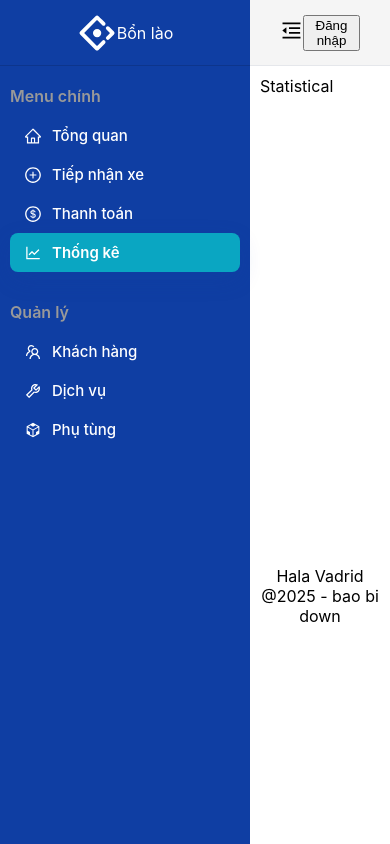
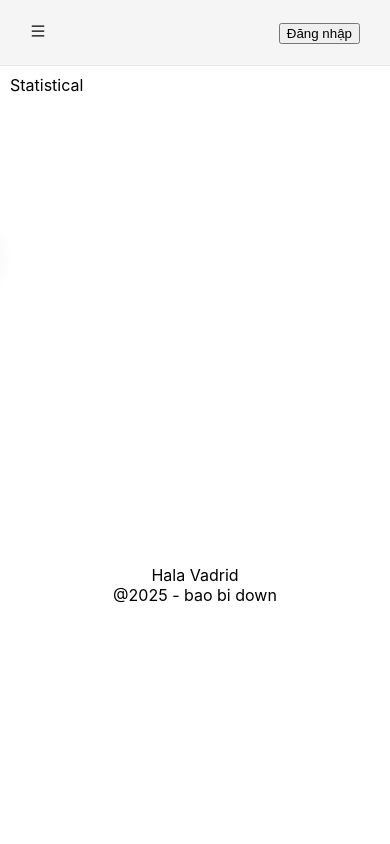
Before and after one commit to nguyenkhacbao206/garage_frontend, a React (Create React App) app: page /statistical in a window 390 px wide. Built offline with nearby package versions, Linux system fonts and the light colour scheme.

Commit message:
update sider mobile

```diff
--- a/src/App.tsx
+++ b/src/App.tsx
@@ -4,10 +4,15 @@ import HeaderManage from "./layouts/header";
 import SiderManage from "./layouts/sider";
 import { ColorStyle } from "./styles/colors";
 import AllRoutes from "./Router";
-import { useState } from "react";
+import { useEffect, useState } from "react";
+import { useBreakpoint } from "./hooks/useBreakpoint";
 
 function App() {
-  const [isSider, setIsSider] = useState<boolean>(true)
+  const widthWindow = window.innerWidth;
+  const [isSider, setIsSider] = useState<boolean>(widthWindow <= 576 ? false : true)
+  const screen = useBreakpoint()
+  const isMobile = screen.sm
+
   return (
     <div
       style={{
@@ -16,12 +21,15 @@ function App() {
         backgroundColor: ColorStyle.BgBase
       }}
     >
-      <div><SiderManage isSider={isSider} /></div>
+      <div><SiderManage setIsSider={setIsSider} isSider={isSider} /></div>
       <div style={{ width: "100%" }}>
         <HeaderManage setIsSider={setIsSider} isSider={isSider} />
         <div style={{
           minHeight: "470px",
-          padding: "10px"
+          padding: "10px",
+          marginTop: "65px",
+          marginLeft: !isMobile ? "0px" : isSider ? "250px" : "80px",
+          transition: "margin-left 0.3s ease",
         }}>
           <Outlet />
         </div>
--- a/src/components/BaseTable/index.tsx
+++ b/src/components/BaseTable/index.tsx
@@ -1,6 +1,6 @@
 import { useState } from "react"
 import "./table.scss"
-import { AiOutlineLeft, AiOutlineRight } from "react-icons/ai"
+import { AiOutlineFrown, AiOutlineLeft, AiOutlineRight } from "react-icons/ai"
 import { ColorStyle } from "../../styles/colors"
 import Button from "../Button"
 
@@ -47,7 +47,17 @@ const TableBase = <T,>({
 
   return (
     <div className="table-container">
-      <table>
+      <div
+        style={{
+          width: "100%",
+          overflowX: "auto",
+        }}
+      >
+        <table
+          style={{
+            width: "100%",
+          }}
+        >
           <thead>
             <tr>
               {columns?.map((item) => (
@@ -58,7 +68,7 @@ const TableBase = <T,>({
             </tr>
           </thead>
           <tbody>
-          {dataTable?.map((record, index) => {
+            {dataSource ? dataTable?.map((record, index) => {
               const key = getRowKey(record, index);
               return (
                 <tr key={key}>
@@ -72,9 +82,34 @@ const TableBase = <T,>({
                   })}
                 </tr>
               )
-          })}
+            }) :
+              <tr style={{ background: "#fafafa" }}>
+                <td
+                  colSpan={columns?.length}
+                  style={{
+                    padding: "32px 0",
+                    color: "#888",
+                    borderBottom: "1px solid #eee",
+                  }}
+                >
+                  <div
+                    style={{
+                      display: "flex",
+                      alignItems: "center",
+                      flexDirection: "column",
+                      gap: "8px",
+                      fontSize: "15px",
+                    }}
+                  >
+                    <div><AiOutlineFrown size={30} /></div>
+                    <span>Không có dữ liệu</span>
+                  </div>
+                </td>
+              </tr>
+            }
           </tbody>
         </table>
+      </div>
       <div style={{
         display: "flex",
         justifyContent: "end",
--- a/src/components/BaseTable/table.scss
+++ b/src/components/BaseTable/table.scss
@@ -5,22 +5,21 @@
 
   table {
     width: 100%;
-    border-collapse: separate;
+    border-collapse: collapse;
     border-spacing: 0;
     background: #fff;
-    border: 1px solid #f0f0f0;
+    border: 1px solid #d9d9d9;
     border-radius: 8px;
     font-size: 14px;
     color: rgba(0, 0, 0, 0.85);
 
     thead {
       background: #fafafa;
-
       th {
         padding: 12px 16px;
         text-align: left;
         font-weight: 600;
-        border-bottom: 1px solid #f0f0f0;
+        border: 1px solid #d9d9d9;
         color: rgba(0, 0, 0, 0.88);
 
         &:first-child {
@@ -43,7 +42,7 @@
 
         td {
           padding: 12px 16px;
-          border-bottom: 1px solid #f0f0f0;
+          border: 1px solid #d9d9d9;
           vertical-align: middle;
         }
 
@@ -54,6 +53,7 @@
     }
   }
 
+
   // Optional: hiệu ứng đổ bóng nhẹ
   box-shadow: 0 2px 8px rgba(0, 0, 0, 0.05);
 }
--- /dev/null
+++ b/src/hooks/useBreakpoint.tsx
@@ -0,0 +1,43 @@
+import { useState, useEffect } from 'react';
+
+const breakpoints = {
+  xs: 0,
+  sm: 576,
+  md: 768,
+  lg: 992,
+  xl: 1200,
+  xxl: 1600,
+} as const;
+
+type Breakpoint = keyof typeof breakpoints;
+
+export const useBreakpoint = () => {
+  const [screens, setScreens] = useState<Record<Breakpoint, boolean>>({
+    xs: false,
+    sm: false,
+    md: false,
+    lg: false,
+    xl: false,
+    xxl: false,
+  });
+
+  const updateScreens = () => {
+    const width = window.innerWidth;
+    setScreens({
+      xs: width >= breakpoints.xs,
+      sm: width >= breakpoints.sm,
+      md: width >= breakpoints.md,
+      lg: width >= breakpoints.lg,
+      xl: width >= breakpoints.xl,
+      xxl: width >= breakpoints.xxl,
+    });
+  };
+
+  useEffect(() => {
+    updateScreens();
+    window.addEventListener('resize', updateScreens);
+    return () => window.removeEventListener('resize', updateScreens);
+  }, []);
+
+  return screens;
+};
--- a/src/layouts/header.tsx
+++ b/src/layouts/header.tsx
@@ -1,6 +1,7 @@
 import { useState } from "react";
 import { ColorStyle } from "../styles/colors"
-import { AiOutlineMenuFold, AiOutlineMenuUnfold } from "react-icons/ai";
+import { AiOutlineMenu, AiOutlineMenuFold, AiOutlineMenuUnfold } from "react-icons/ai";
+import { useBreakpoint } from "../hooks/useBreakpoint";
 
 const HeaderManage = (
   {
@@ -12,16 +13,21 @@ const HeaderManage = (
       isSider?: boolean
     }) => {
 
+  const screen = useBreakpoint()
+  const isMobile = screen.sm
+
   return (
     <div
       style={{
         display: "block",
         backgroundColor: ColorStyle.BgLayout,
-        position: "sticky",
+        position: "fixed",
         top: "0",
         right: "0",
         width: "100%",
-        borderBottom: `1px solid ${ColorStyle.Border}`
+        borderBottom: `1px solid ${ColorStyle.Border}`,
+        zIndex: 10000,
+        transition: "all 0.3s ease",
       }}
     >
       <div
@@ -30,13 +36,15 @@ const HeaderManage = (
           justifyContent: "space-between",
           alignItems: "center",
           height: "65px",
-          padding: "0 30px"
+          padding: "0 30px",
+          marginLeft: !isMobile ? "0" : isSider ? "250px" : "80px",
+          transition: "margin-left 0.3s ease",
         }}
       >
         <div
           onClick={() => setIsSider?.(!isSider)}
         >
-          {isSider ? <AiOutlineMenuFold size={23} /> : <AiOutlineMenuUnfold size={23} />}
+          {!isMobile ? <AiOutlineMenu /> : isSider ? <AiOutlineMenuFold size={23} /> : <AiOutlineMenuUnfold size={23} />}
         </div>
         <div>
           <button>Đăng nhập</button>
--- a/src/layouts/sider.tsx
+++ b/src/layouts/sider.tsx
@@ -12,8 +12,9 @@ import {
   AiOutlineCodeSandbox,
 } from "react-icons/ai";
 import { useState } from "react";
+import { useBreakpoint } from "../hooks/useBreakpoint";
 
-const SiderManage = ({ isSider }: { isSider: boolean }) => {
+const SiderManage = ({ isSider, setIsSider }: { isSider: boolean, setIsSider?: (a: boolean) => void }) => {
   const styleLink = {
     display: "flex",
     alignItems: "center",
@@ -40,18 +41,37 @@ const SiderManage = ({ isSider }: { isSider: boolean }) => {
 
   const location = useLocation();
   const [hovered, setHovered] = useState("");
+  const screen = useBreakpoint()
+  const isMobile = screen.sm
 
   return (
+    <>
+      {!isMobile ? isSider ?
+        <div
+          className="overlay"
+          onClick={() => { setIsSider?.(false) }}
+          style={{
+            position: "fixed",
+            top: 0,
+            left: 0,
+            right: 0,
+            bottom: 0,
+            backgroundColor: "rgba(0,0,0,0.3)", // màn hình mờ
+            zIndex: 100000, // thấp hơn sidebar
+          }}
+        /> : <></> : <></>
+      }
       <div
         className={`sider-manage ${isSider ? "expanded" : "collapsed"}`}
         style={{
           width: isSider ? 250 : 80,
           backgroundColor: ColorStyle.SidebarBackground,
           height: "100vh",
-        transition: "width 0.3s ease",
-        position: "sticky",
+          transition: "all 0.3s ease",
+          position: "fixed",
           zIndex: 1000000,
           top: "0",
+          left: !isMobile ? isSider ? 0 : -80 : 0
         }}
       >
         <div
@@ -119,6 +139,7 @@ const SiderManage = ({ isSider }: { isSider: boolean }) => {
           </div>
         </div>
       </div>
+    </>
   );
 };
 
--- a/src/pages/dashboard/index.tsx
+++ b/src/pages/dashboard/index.tsx
@@ -22,6 +22,36 @@ const DashBoard = () => {
       render: (value) => (<div>{value}</div>)
     },
     {
+      title: "Tuổi",
+      dataIndex: "phone",
+      render: (value) => (<div>{value}</div>)
+    },
+    {
+      title: "Tuổi",
+      dataIndex: "phone",
+      render: (value) => (<div>{value}</div>)
+    },
+    {
+      title: "Tuổi",
+      dataIndex: "phone",
+      render: (value) => (<div>{value}</div>)
+    },
+    {
+      title: "Tuổi",
+      dataIndex: "phone",
+      render: (value) => (<div>{value}</div>)
+    },
+    {
+      title: "Tuổi",
+      dataIndex: "phone",
+      render: (value) => (<div>{value}</div>)
+    },
+    {
+      title: "Tuổi",
+      dataIndex: "phone",
+      render: (value) => (<div>{value}</div>)
+    },
+    {
       title: "Email & địa chỉ",
       dataIndex: "email",
       render: (value, record) => (
@@ -34,7 +64,7 @@ const DashBoard = () => {
   ]
 
   useEffect(() => {
-    getCustomers().then(res => { setData(res.data) })
+    getCustomers().then(res => { setData(res?.data) })
   }, [])
 
   return (
```
Lines whose indentation alone changed are shown as unchanged.
